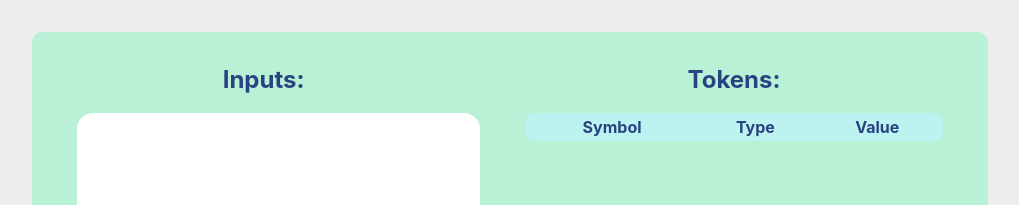
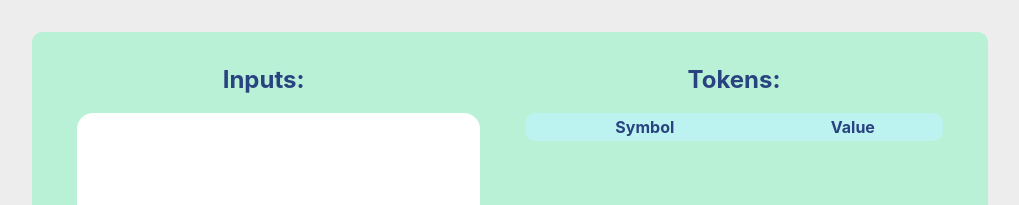
Before and after one commit to ed-corne/ProyectoSemTraductores2, a React (Vite) app: page /complete in a window 1280 px wide. Shown: the top 205 px of the page, without its empty margins (160-1179 px from the left). Built offline with nearby package versions, Linux system fonts and the light colour scheme.

Commit message:
fix some bugs

```diff
--- a/src/components/AnalizadorLexico/CompleteLexico.jsx
+++ b/src/components/AnalizadorLexico/CompleteLexico.jsx
@@ -28,13 +28,11 @@ const CompleteLexico = () => {
         <table className="tokenArea__table">
           <tr className="tokenArea__row">
             <th className="tokenArea__column">Symbol</th>
-            <th className="tokenArea__column">Type</th>
             <th className="tokenArea__column">Value</th>
           </tr>
           {tokens.map((token, index) => (
             <tr key={index} className="tokenArea__row">
               <td className="tokenArea__column">{token.symbol}</td>
-              <td className="tokenArea__column">{token.type}</td>
               <td className="tokenArea__column">{token.value}</td>
             </tr>
           ))}
```
